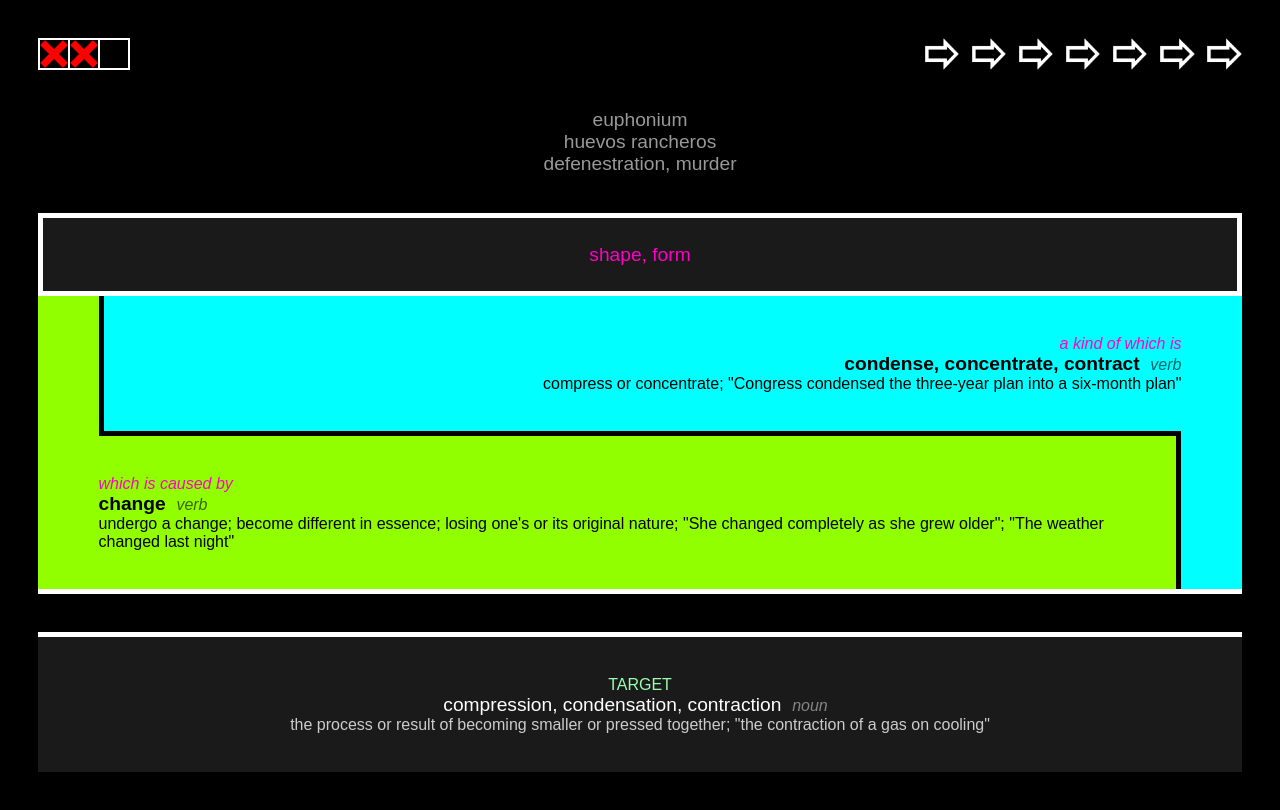
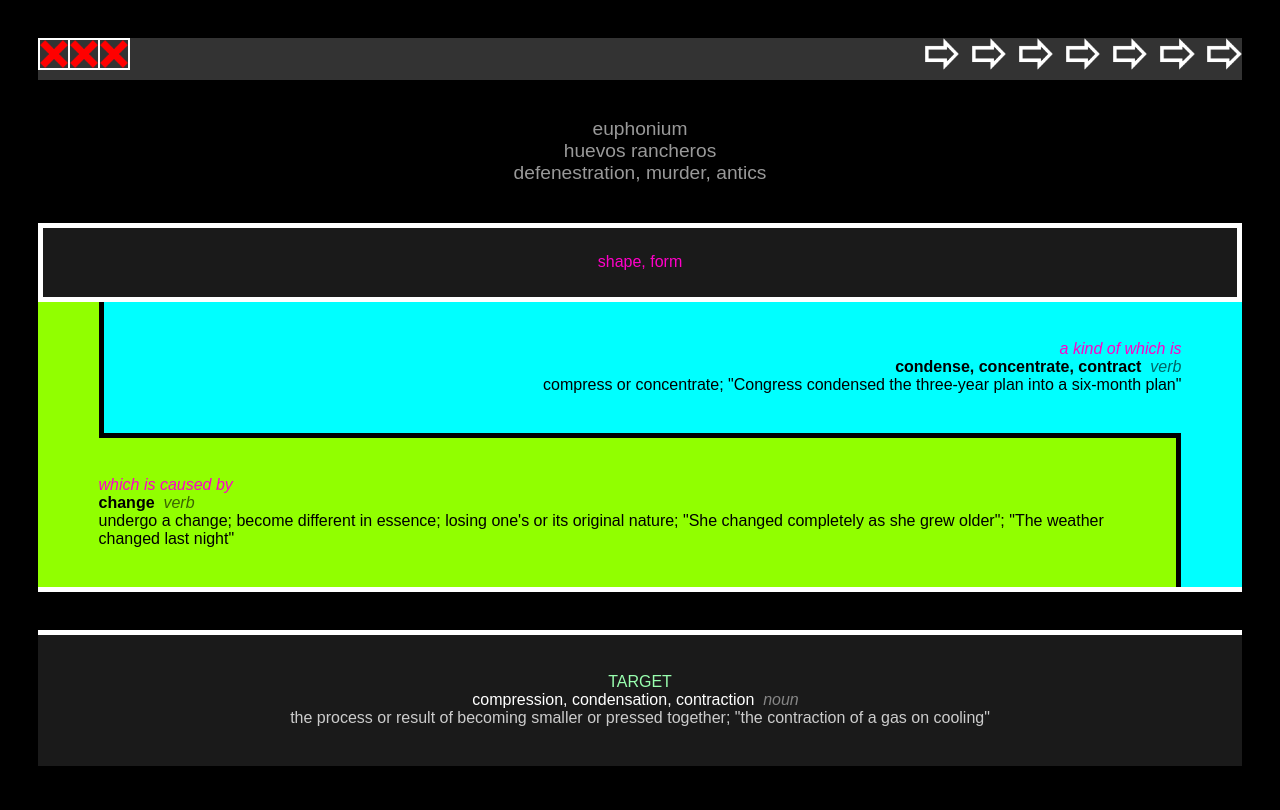
Before and after one commit to beetlebox-dev/wp_game_update, a Flask app: page / in a window 1280 px wide. After the commit the page ends 766 px from the top, so only its background shows below. Run offline with Flask 2, Linux system fonts and the light colour scheme.

Commit message:
Working on web design J.

```diff
--- a/templates/wordplay/game.html
+++ b/templates/wordplay/game.html
@@ -1,6 +1,6 @@
 <!DOCTYPE html>
 
-<!-- Wrapping game-stats area. -->
+<!-- Wrapping stats-bar area. -->
 
 <html lang="en">
 
@@ -21,152 +21,18 @@
             padding: 3vw;
         }
 
-        #path-history {
-            margin: 3vw 0;
-        }
 
-        .words {
-            /* font-family: Futura, "Century Gothic", sans-serif; */
-            font-size: 1.2em;
-        }
 
-        #option-a-text {
-            border-left: 5px solid black;
-            /* border-top: 5px solid black; */
-            padding: 3vw 0 3vw 3vw;
-        }
 
-        #option-b-text {
-            border-top: 5px solid black;
-            border-right: 5px solid black;
-            /* border-bottom: 3px solid black; */
-            padding: 3vw 3vw 3vw 0;
-        }
 
-        #target {
-            padding: 3vw;
-        }
 
-        #target, #option-a-text, #option-b-text {
-            /* padding: 3vw; */
-            box-sizing: border-box;
-        }
 
-        .path-history-words {
-            /* text-align: left; */
-            /* padding: 0.5vw 3vw; */
-            color: hsl(133, 0%, 60%);
-        }
 
-        .last-row {
-            display: flex;
-        }
-
-        #path-history, #target {
-            background-color: black;
-            /* color: white; */
-            /* background-color: hsl(133, 100%, 5%); */
-            /* color: white; */
-        }
-
-        #target {
-            color: hsl(0, 0%, 80%);
-            background-color: hsl(0, 0%, 10%);
-            /* margin: 0 2vw; */
-        }
-
-        #target .words {
-            /* color: white; */
-            color: white;
-        }
-
-        #current-choices {
-            flex: 18;
-        }
-
-        #current-choices .words {
-            font-weight: bold;
-        }
-
-        .opt-a-row-container, .opt-b-row-container, .flex {
-            display: flex;
-        }
-
-        .flex {
-            display: flex;
-            /* height: 10vw; */
-        }
-
-        .opt-a-mid-space, .opt-b-mid-space {
-            flex: 1;
-        }
-
-        .target-margin {
-            height: 3vw;
-            border-top: 5px solid white;
-            border-bottom: 5px solid white;
-        }
-
-        .last-row-margin {
-            display: flex;
-            height: 2vw;
-        }
-
-        .black-space {
-            background-color: black;
-            flex: 18;
-        }
-
-        #target, #path-history {
-            flex: 18;
-        }
-
-        .last {
-            padding: 2vw 0;
-            border: 5px solid white;
-            flex: 18;
-            color: hsl(313, 100%, 50%);
-            /* background-color: black; */
-            background-color: hsl(0, 0%, 10%);
-            /* background-color: hsl(133, 100%, 10%); */
-            /* background-color: black; */
-            /* background-image: linear-gradient(to right, hsl(86, 100%, 50%), black, hsl(180, 100%, 50%)); */
-            /* background-image: linear-gradient(to right, hsl(86, 100%, 50%), black 20%, black 80%, hsl(180, 100%, 50%) 100%); */
-            /* background-image: linear-gradient(to right, hsl(86, 100%, 50%), hsl(133, 100%, 8%) 20%, hsl(133, 100%, 8%) 80%, hsl(180, 100%, 50%) 100%); */
-        }
-
-        .opt-a-mid-space, #option-a-text {
-            /* background-color: red; */
-            background-color: hsl(180, 100%, 50%);
-            text-align: right;
-        }
-        .opt-b-mid-space, #option-b-text {
-            /* background-color: red; */
-            background-color: hsl(86, 100%, 50%);
-            text-align: left;
-        }
-
-        .opts {
-            /* padding: 0 2vw; */
-            background-color: black;
-        }
-
-        .opt-b-row-container .opt-a-mid-space, .target-container .opt-a-mid-space  {
-            /* background-color: hsl(180, 100%, 25%); */
-            /* background-color: hsl(180, 100%, 70%);
-            background-color: hsl(86, 100%, 70%); */
-        }
-
-        #option-a-text, #option-b-text {
-            flex: 19;
-        }
+        /* words */
 
         .pointer {
             color: hsl(313, 100%, 50%);
             font-style: italic;
-
-            /* color: white; */
-            /* opacity: 70%; */
         }
 
         .gloss, .pos, .pointer {
@@ -183,36 +49,150 @@
 
 
 
-        .game-stats {
+
+
+
+        #target {
+            padding: 3vw;
+        }
+
+        #target .words {
+            /* color: white; */
+            color: white;
+        }
+
+        #target {
+            color: hsl(0, 0%, 80%);
+            background-color: hsl(0, 0%, 10%);
+            /* margin: 0 2vw; */
+        }
+
+
+        .target-margin {
+            height: 3vw;
+            border-top: 5px solid white;
+            border-bottom: 5px solid white;
+        }
+
+        /* .black-space {
+            background-color: black;
+            flex: 18;
+        } */
+
+
+
+
+
+
+
+        /* Game Stats Bar */
+        #stats-bar {
+            background-color: hsl(0, 0%, 20%);
+            justify-content: space-between;
+        }
+        #stats-bar, #x-area, #arrow-area {
             display: flex;
+        }
+        #stats-bar, #arrow-area {
             flex-wrap: wrap;
-            justify-content: space-between;
+        }
+        #x-area, #arrow-area {
+            margin-bottom: 0.6em;
+        }
+        .x-box, #x-area img {
+            height: 100%;
+        }
+        #x-area, #arrow-area img {
+            display: flex;
             height: 2em;
         }
-
-        .x-area, .arrow-area {
-            display: flex;
-            /* flex-wrap: wrap; */
-            height: 100%;
+        #x-area, .x-box {
+            box-sizing: border-box;
+            border: 1px solid white;
+        }
+        .x-box {
+            aspect-ratio: 1 / 1;
+        }
+        #arrow-area img {
+            margin-left: 1vw;
         }
 
-        .x-area, .x-box {
-            box-sizing: border-box;
-            border: 1px solid white;  /* Same as x-area. */
+
+        /* Previous/Current Synset Areas */
+        #prev-synsets {
+            margin: 3vw 0;
+            color: hsl(133, 0%, 60%);
+            font-size: 1.2em;
+        }
+        #curr-synset {
+            padding: 2vw 0;
+            border: 5px solid white;
+            color: hsl(313, 100%, 50%);
+            background-color: hsl(0, 0%, 10%);
         }
 
-        .x-box {
-            height: 100%;
-            aspect-ratio: 1 / 1;
+        /* Next Synset Area */
+        #next-synset-area {
+            display: flex;
         }
 
-        .game-stats img {
-            height: 100%;
+
+
+
+
+
+
+
+
+        #next-syn-b-text {
+            border-left: 5px solid black;
+            /* border-top: 5px solid black; */
+            padding: 3vw 0 3vw 3vw;
         }
 
-        .arrow-area img {
-            margin-left: 1vw;
+        #next-syn-a-text {
+            border-top: 5px solid black;
+            border-right: 5px solid black;
+            /* border-bottom: 3px solid black; */
+            padding: 3vw 3vw 3vw 0;
         }
+
+
+        .next-syn-b-text, .next-syn-a-text {
+            display: flex;
+        }
+
+        #next-syn-b-gutter, #next-syn-a-gutter {
+            flex: 1;
+        }
+
+
+        #target, #next-syn-b-text, #next-syn-a-text {
+            /* padding: 3vw; */
+            box-sizing: border-box;
+        }
+        #next-synsets .words {
+            font-weight: bold;
+        }
+        #next-synsets {
+            flex: 18;
+        }
+
+
+        #next-syn-b-gutter, #next-syn-b-text {
+            /* background-color: red; */
+            background-color: hsl(180, 100%, 50%);
+            text-align: right;
+        }
+        #next-syn-a-gutter, #next-syn-a-text {
+            /* background-color: red; */
+            background-color: hsl(86, 100%, 50%);
+            text-align: left;
+        }
+
+
+
+
 
 
 
@@ -237,9 +217,9 @@
 
 <body>
 
-    <div class="game-stats">
+    <div id="stats-bar">
 
-        <div class="x-area">
+        <div id="x-area">
             <div class="x-box">
                 <img src="/static/red_x.png" alt="">
             </div>
@@ -247,11 +227,11 @@
                 <img src="/static/red_x.png" alt="">
             </div>
             <div class="x-box">
-                <img style="display: none" src="/static/red_x.png" alt="">
+                <img src="/static/red_x.png" alt="">
             </div>
         </div>
 
-        <div class="arrow-area">
+        <div id="arrow-area">
             <img src="/static/arrow_outline.png" alt="">
             <img src="/static/arrow_outline.png" alt="">
             <img src="/static/arrow_outline.png" alt="">
@@ -263,42 +243,41 @@
 
     </div>
 
-    <div id="path-history">
-        <div class="path-history-words"><span class="words">euphonium</span></div>
-        <div class="path-history-words"><span class="words">huevos rancheros</span></div>
-        <div class="path-history-words"><span class="words">defenestration, murder</span></div>
+    <div id="prev-synsets">
+        <div class="words">euphonium</div>
+        <div>huevos rancheros</div>
+        <div>defenestration, murder, antics</div>
     </div>
-    <div class="path-history-words last"><span class="words">shape, form</span></div>
 
-    <div class="flex opts">
+    <div id="curr-synset">
+        <span class="words">shape, form</span>
+    </div>
 
-        <div class="opt-b-mid-space"></div>
+    <div id="next-synset-area">
 
-        <div id="current-choices">
+        <div id="next-syn-a-gutter"></div>
 
-            <div class="opt-a-row-container">
-                <div id="option-a-text">
+        <div id="next-synsets">
+
+            <div id="next-syn-b-text">
                 <span class="pointer">a kind of which is</span>
                 <br>
                 <span class="words">condense, concentrate, contract&nbsp;&nbsp;</span><span class="pos">verb</span>
                 <br>
                 <span class="gloss">compress or concentrate; "Congress condensed the three-year plan into a six-month plan"</span>
             </div>
-            </div>
 
-            <div class="opt-b-row-container">
-                <div id="option-b-text">
+            <div id="next-syn-a-text">
                 <span class="pointer">which is caused by</span>
                 <br>
                 <span class="words">change&nbsp;&nbsp;</span><span class="pos">verb</span>
                 <br>
                 <span class="gloss">undergo a change; become different in essence; losing one's or its original nature; "She changed completely as she grew older"; "The weather changed last night"</span>
             </div>
-            </div>
 
         </div>
 
-        <div class="opt-a-mid-space"></div>
+        <div id="next-syn-b-gutter"></div>
 
     </div>
 
```
Lines whose indentation alone changed are shown as unchanged.
